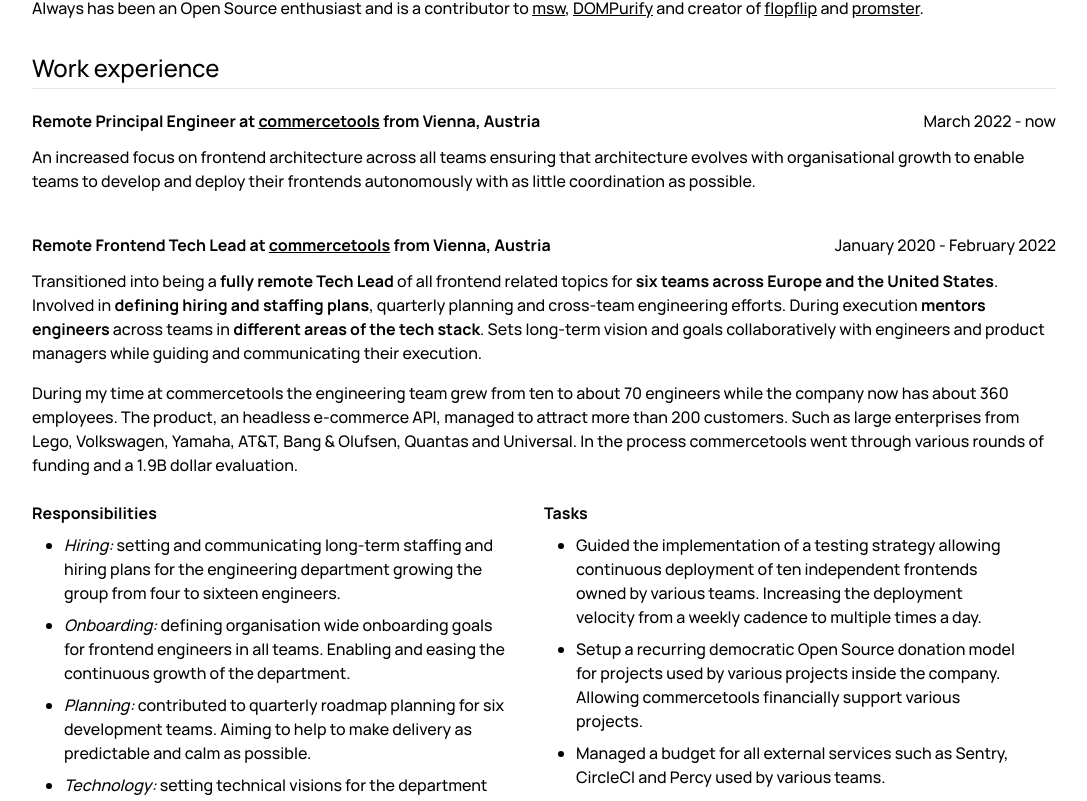
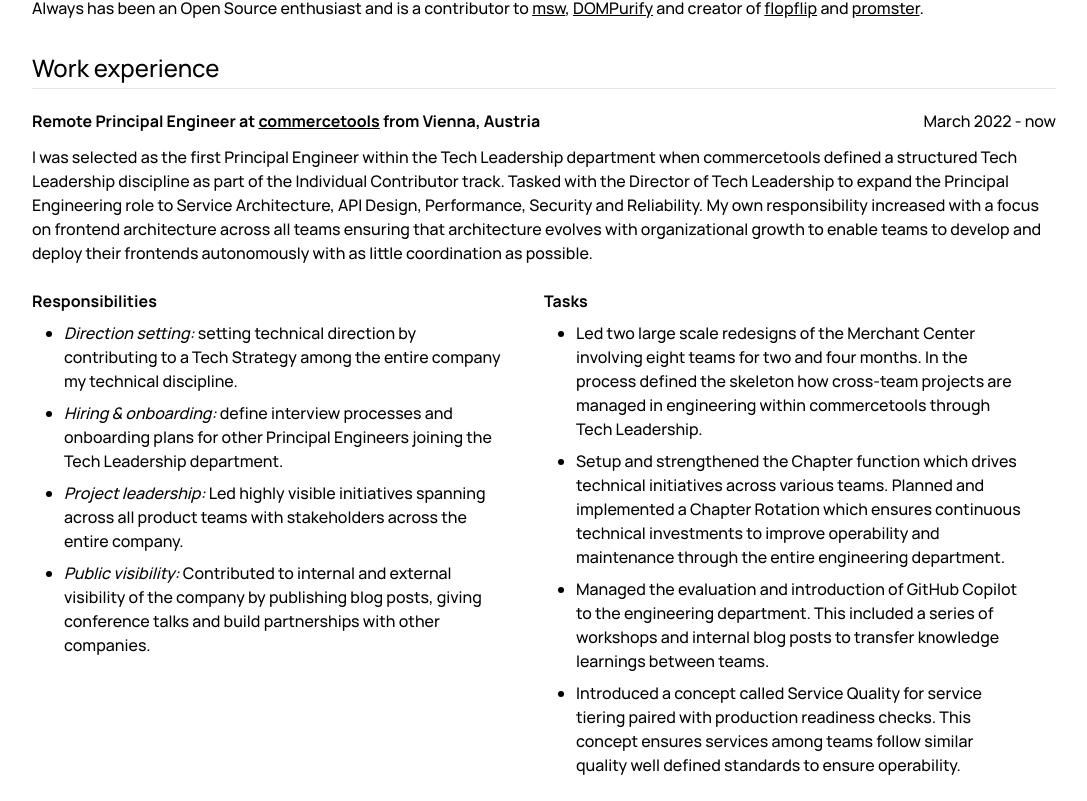
Before and after one commit to tdeekens/tdeekens.name, a Next.js app: page /curriculum-vitae in a window 1280 px wide. Shown: the part 490-1291 px from the top of the page, without its empty margins (96-1183 px from the left). Built offline with nearby package versions, Linux system fonts and the light colour scheme.

Commit message:
feat: add to cv

```diff
--- a/pages/curriculum-vitae.tsx
+++ b/pages/curriculum-vitae.tsx
@@ -129,11 +129,77 @@
           href="https://commercetools.com"
         />
         <Text.Paragraph>
-          An increased focus on frontend architecture across all teams ensuring
-          that architecture evolves with organisational growth to enable teams
-          to develop and deploy their frontends autonomously with as little
-          coordination as possible.
+          I was selected as the first Principal Engineer within the Tech
+          Leadership department when commercetools defined a structured Tech
+          Leadership discipline as part of the Individual Contributor track.
+          Tasked with the Director of Tech Leadership to expand the Principal
+          Engineering role to Service Architecture, API Design, Performance,
+          Security and Reliability. My own responsibility increased with a focus
+          on frontend architecture across all teams ensuring that architecture
+          evolves with organizational growth to enable teams to develop and
+          deploy their frontends autonomously with as little coordination as
+          possible.
         </Text.Paragraph>
+        <Job.Details>
+          <section>
+            <Text.Headline as="h3" pageBreak>
+              Responsibilities
+            </Text.Headline>
+            <List.Unordered>
+              <List.Item>
+                <span className="italic">Direction setting:</span> setting
+                technical direction by contributing to a Tech Strategy among the
+                entire company my technical discipline.
+              </List.Item>
+              <List.Item>
+                <span className="italic">Hiring & onboarding:</span> define
+                interview processes and onboarding plans for other Principal
+                Engineers joining the Tech Leadership department.
+              </List.Item>
+              <List.Item>
+                <span className="italic">Project leadership:</span> Led highly
+                visible initiatives spanning across all product teams with
+                stakeholders across the entire company.
+              </List.Item>
+              <List.Item>
+                <span className="italic">Public visibility:</span> Contributed
+                to internal and external visibility of the company by publishing
+                blog posts, giving conference talks and build partnerships with
+                other companies.
+              </List.Item>
+            </List.Unordered>
+          </section>
+          <section>
+            <Text.Headline as="h3">Tasks</Text.Headline>
+            <List.Unordered>
+              <List.Item>
+                Led two large scale redesigns of the Merchant Center involving
+                eight teams for two and four months. In the process defined the
+                skeleton how cross-team projects are managed in engineering
+                within commercetools through Tech Leadership.
+              </List.Item>
+              <List.Item>
+                Setup and strengthened the Chapter function which drives
+                technical initiatives across various teams. Planned and
+                implemented a Chapter Rotation which ensures continuous
+                technical investments to improve operability and maintenance
+                through the entire engineering department.
+              </List.Item>
+              <List.Item>
+                Managed the evaluation and introduction of GitHub Copilot to the
+                engineering department. This included a series of workshops and
+                internal blog posts to transfer knowledge learnings between
+                teams.
+              </List.Item>
+              <List.Item>
+                Introduced a concept called Service Quality for service tiering
+                paired with production readiness checks. This concept ensures
+                services among teams follow similar quality well defined
+                standards to ensure operability.
+              </List.Item>
+            </List.Unordered>
+          </section>
+        </Job.Details>
       </article>
 
       <article className="py-4">
@@ -179,7 +245,7 @@
               </List.Item>
               <List.Item>
                 <span className="italic">Onboarding:</span> defining
-                organisation wide onboarding goals for frontend engineers in all
+                organization wide onboarding goals for frontend engineers in all
                 teams. Enabling and easing the continuous growth of the
                 department.
               </List.Item>
@@ -239,7 +305,7 @@
         <Text.Paragraph>
           Working as a Software Engineer focussing on JavaScript across the
           stack within a cross-functional team building an{' '}
-          <strong>internationalised</strong>, customisable web application for{' '}
+          <strong>internationalized</strong>, customizable web application for{' '}
           <strong>e-commerce</strong> merchants allowing administration of
           complex and large scale product, category, order, discount and
           customer data.
@@ -371,10 +437,10 @@
         </Text.Paragraph>
         <Text.Paragraph>
           Working on frontend and related backends powering browser based data
-          visualisations of social media data from various sources. Activities
+          visualizations of social media data from various sources. Activities
           include the implementation of performant and reusable{' '}
-          <strong>visualisation components</strong> using Backbone.js as well as
-          maintaining a large, highly interactive and customisable dashboard UI.
+          <strong>visualization components</strong> using Backbone.js as well as
+          maintaining a large, highly interactive and customizable dashboard UI.
           All with a focus on <strong>Continuous Integration</strong> and
           Continuous Delivery in a <strong>test-driven and pull request</strong>{' '}
           based development environment using GitHub and TravisCI.
@@ -418,7 +484,7 @@
               </List.Item>
               <List.Item>
                 Implementing an Instagram OAuth2 integration allowing to build
-                visualisations with Instagram data.
+                visualizations with Instagram data.
               </List.Item>
             </List.Unordered>
           </section>
@@ -573,7 +639,7 @@
           entailed a systematic comparison of <strong>NoSQL</strong> (BigTable,
           Dynamo and MongoDB) and <strong>SQL</strong> (MySQL and Oracle)
           databases while performing benchmarks and developing a backend
-          angostic <strong>proof-of-concept prototype</strong> of a product
+          agnostic <strong>proof-of-concept prototype</strong> of a product
           database for their media asset management system.
         </Text.Paragraph>
       </article>
@@ -590,7 +656,9 @@
           Working on project Cadena in designing and implementing a{' '}
           <strong>Software as a Service</strong> supporting elderly care
           services build upon{' '}
-          <strong>Adobe Flex®, ActionScript, Flash Media Server and PHP</strong>{' '}
+          <strong>
+            Adobe Flex®, ActionScript, Flash Media Server and PHP
+          </strong>{' '}
           (Zend backed). The application’s features included video conferences
           between care service and a retiree and administration of clinical
           records. My duties included implementation and{' '}
@@ -659,7 +727,7 @@
           A Express middleware (or Hapi plugin) to easily export request timing
           metrics from an Express/Hapi application to Prometheus. The library
           contains few but powerful abilities to configure e.g. labels or to
-          perform normalisation on measured values.
+          perform normalization on measured values.
         </Text.Paragraph>
       </article>
       <article className="py-2">
```
